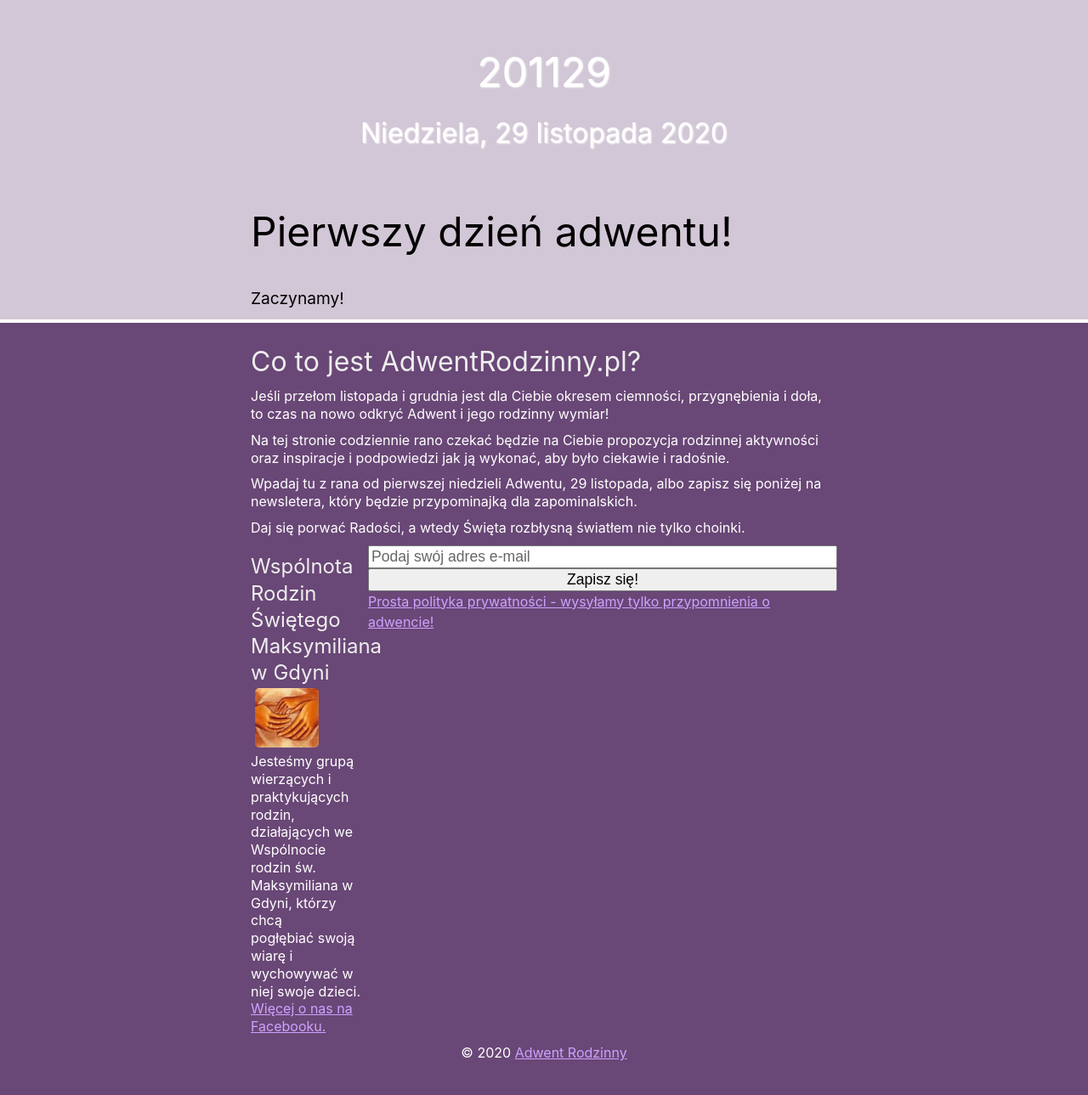
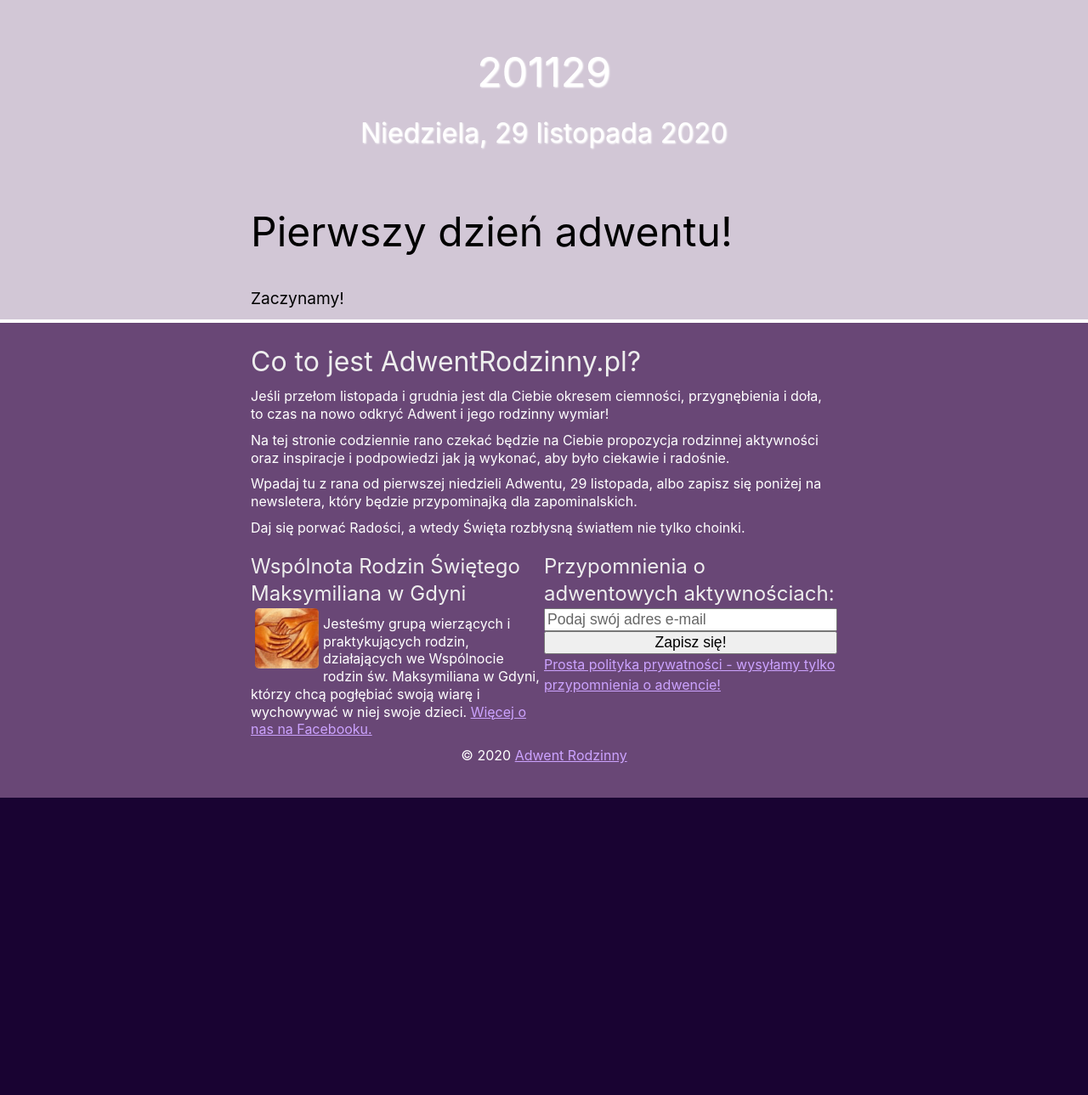
Before and after one commit to michaelnozbe/adwentrodzinny, a Jekyll site: the page built from _posts/2020-11-29-201129.md, in a window 1280 px wide. Shown: the whole page at 85% size. Built offline with Jekyll 4.4.1, drawn with Linux system fonts in a browser that asks for light colours; after the commit the page ends 939 px from its top, so only the background shows below that.

Commit message:
Fixes to Jola Design

```diff
--- a/_data/main.yml
+++ b/_data/main.yml
@@ -23,3 +23,4 @@ dest: "Wspólnota Rodzin Świętego Maksymiliana w Gdyni"
 deso: "Jesteśmy grupą wierzących i praktykujących rodzin, działających we Wspólnocie rodzin św. Maksymiliana w Gdyni, którzy chcą pogłębiać swoją wiarę i wychowywać w niej swoje dzieci."
 desf: "Więcej o nas na Facebooku."
 desp: "Prosta polityka prywatności - wysyłamy tylko przypomnienia o adwencie!"
+desh: "Przypomnienia o adwentowych aktywnościach:"
--- a/_layouts/default.html
+++ b/_layouts/default.html
@@ -66,6 +66,7 @@
 
 	<div class="container">
 		<div class="left">
+		<h3>{{ site.data.main.desh }}</h3>
 		{% include email.html %}
 		<small><a href="/onas/">{{ site.data.main.desp }}</a></small>
 		</div>
--- a/style.scss
+++ b/style.scss
@@ -86,7 +86,7 @@ a {
 
 .left {
 	float: right;
-	width: 80%;
+	width: 50%;
 	@include mobile {
 		float: none;
 		width: 100%;
@@ -95,7 +95,7 @@ a {
 
 .right {
 	float: right;
-	width: 20%;
+	width: 50%;
 	@include mobile {
 		float: none;
 		width: 100%;
```
Also changed, not shown: index.md (+1 -5 lines).
